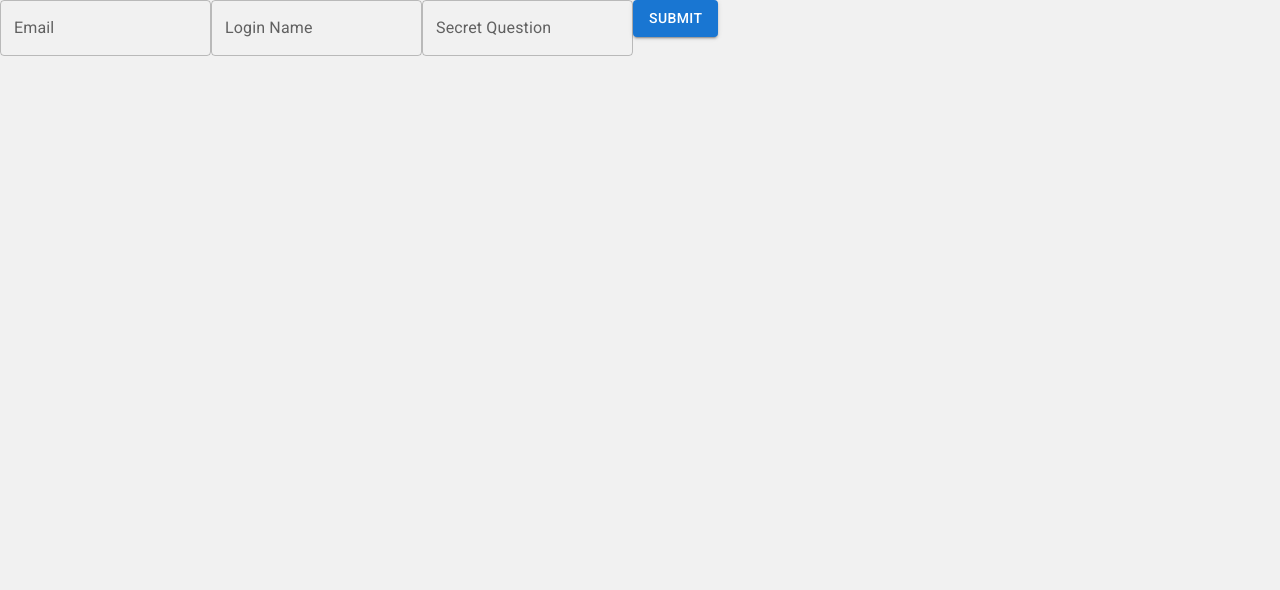
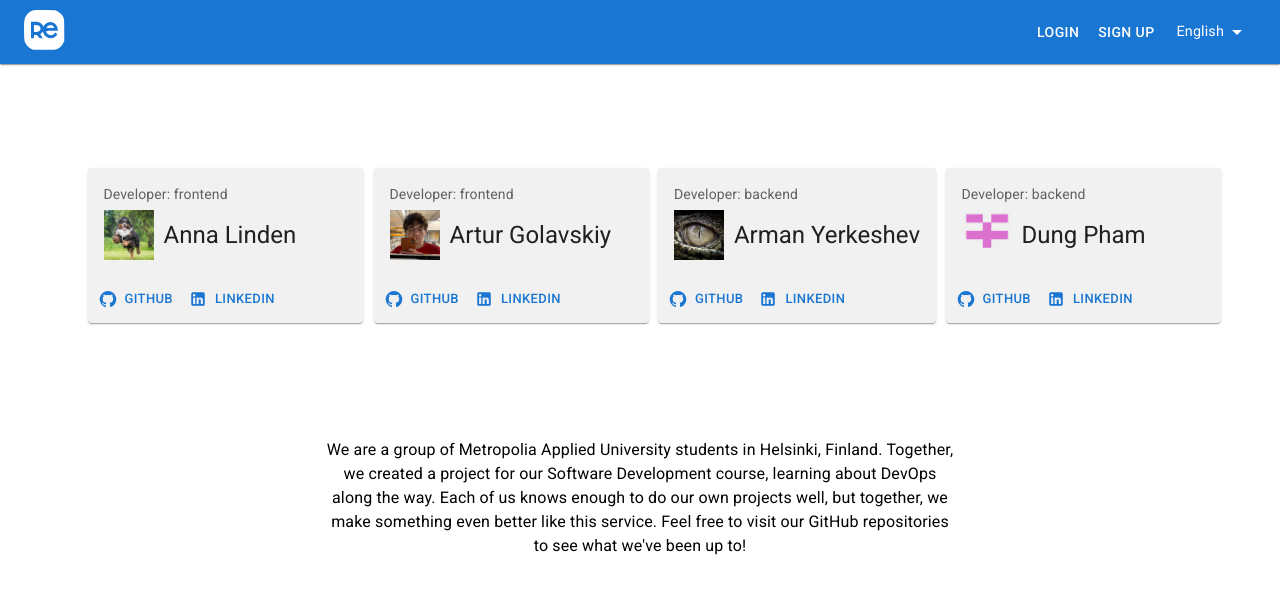
Before and after one commit to A-Yerkeshev/sw-project-metropolia-spring-2024, a React (Create React App) app in the folder frontend/: page /about-us in a window 1280 px wide. Shown: the top 590 px of the page. Built offline with nearby package versions, Linux system fonts and the light colour scheme.

Commit message:
Fix AboutUs page

```diff
--- a/frontend/src/pages/AboutUs.tsx
+++ b/frontend/src/pages/AboutUs.tsx
@@ -1,55 +1,74 @@
-import React, { useState } from 'react';
-import TextField from '@mui/material/TextField';
-import Button from '@mui/material/Button';
+import { Typography, Grid, Box } from '@mui/material';
+import LandingNavbar from '../components/Navbar/LandingNavbar';
+import { useAuthContext } from '../hooks/useAuthContext';
+import BasicCard from '../components/BasicCard';
+import { useTranslation } from 'react-i18next';
 
-const ResetPasswordPage = () => {
-  const [email, setEmail] = useState('');
-  const [loginName, setLoginName] = useState('');
-  const [secretQuestion, setSecretQuestion] = useState('');
+const AboutUs = () => {
 
-  const handleSubmit = (event: React.FormEvent<HTMLFormElement>) => {
-    event.preventDefault();
-    // Here you can implement the logic to submit the form data
-    console.log('Email:', email);
-    console.log('Login Name:', loginName);
-    console.log('Secret Question:', secretQuestion);
-    // Reset input fields after submission
-    setEmail('');
-    setLoginName('');
-    setSecretQuestion('');
-  };
+  const { user } = useAuthContext();
+  const { t } = useTranslation();
+
+  const developers = [
+    {
+      title: t('developers.frontend'),
+      content: 'Anna Linden',
+      actionLink: 'https://github.com/AnnaLinden',
+      linkedInLink: 'https://www.linkedin.com/in/anna-linden-software-developer/',
+      imageUrl: '/navbar/developerPictures/Anna.jpg'
+    },
+    {
+      title: t('developers.frontend'),
+      content: 'Artur Golavskiy',
+      actionLink: 'https://github.com/arturgola',
+      linkedInLink: 'https://www.linkedin.com/in/artur-golavskiy/',
+      imageUrl: '/navbar/developerPictures/Artur.jpg'
+    },
+    {
+      title: t('developers.backend'),
+      content: 'Arman Yerkeshev',
+      actionLink: 'https://github.com/A-Yerkeshev',
+      linkedInLink: 'https://www.linkedin.com/in/arman-yerkesh-29b8a7165/',
+      imageUrl: '/navbar/developerPictures/Arman.jpg'
+    },
+    {
+      title: t('developers.backend'),
+      content: 'Dung Pham',
+      actionLink: 'https://github.com/dungdpham',
+      linkedInLink: 'https://www.linkedin.com/in/dungdpham/',
+      imageUrl: '/navbar/developerPictures/Pham.png'
+    },
+  ];
 
   return (
-    <form className="form-container" onSubmit={handleSubmit}>
-      <TextField
-        id="email"
-        label="Email"
-        variant="outlined"
-        value={email}
-        onChange={(e) => setEmail(e.target.value)}
-        className="input-field"
-      />
-      <TextField
-        id="loginName"
-        label="Login Name"
-        variant="outlined"
-        value={loginName}
-        onChange={(e) => setLoginName(e.target.value)}
-        className="input-field"
-      />
-      <TextField
-        id="secretQuestion"
-        label="Secret Question"
-        variant="outlined"
-        value={secretQuestion}
-        onChange={(e) => setSecretQuestion(e.target.value)}
-        className="input-field"
-      />
-      <Button variant="contained" color="primary" type="submit" className="submit-button">
-        Submit
-      </Button>
-    </form>
+    <div style={{ backgroundColor: '#fff', minHeight: '100vh' }}>
+      {!user && <LandingNavbar />}
+      <Grid container spacing={3} justifyContent="center" sx={{ padding: 10, marginTop: 0 }}>
+        {developers.map((developer, index) => (
+          <Grid item xs={12} sm={6} md={6} lg={3} key={index}>
+            <Box sx={{ display: 'flex', justifyContent: 'center', width: 290 }}>
+            <Box sx={{ height: 190 }}>
+              <BasicCard
+                title={developer.title}
+                content={developer.content}
+                actionLink={developer.actionLink}
+                linkedInLink={developer.linkedInLink}
+                imageUrl={developer.imageUrl}
+              />
+            </Box>
+            </Box>
+          </Grid>
+        ))}
+      </Grid>
+      <Grid container spacing={3} justifyContent="center">
+        <Grid item xs={12} sm={8} md={6}>
+          <Typography variant="body1" align="center">
+            {t('aboutus.description')}
+          </Typography>
+        </Grid>
+      </Grid>
+    </div>
   );
 };
 
-export default ResetPasswordPage;
+export default AboutUs;
```
